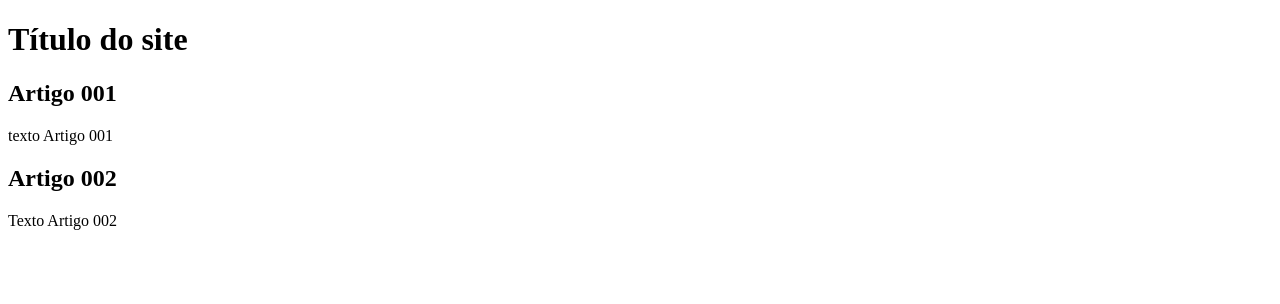
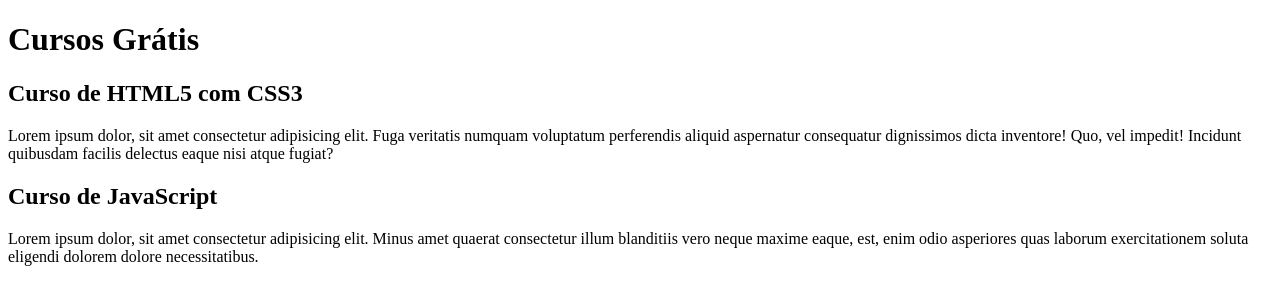
Before and after one commit to ThiagoMFarias/projeto-site, a plain HTML site: page index.htm in a window 1280 px wide. Drawn offline with Linux system fonts and the light colour scheme.

Commit message:
I started to write the content

```diff
--- a/index.htm
+++ b/index.htm
@@ -9,15 +9,15 @@
 <body>
     <main>
         <header>
-            <h1>Título do site</h1>
+            <h1>Cursos Grátis</h1>
         </header>
         <article>
-           <h2>Artigo 001</h2>
-           <p>texto Artigo 001</p>
+           <h2>Curso de HTML5 com CSS3</h2>
+           <p>Lorem ipsum dolor, sit amet consectetur adipisicing elit. Fuga veritatis numquam voluptatum perferendis aliquid aspernatur consequatur dignissimos dicta inventore! Quo, vel impedit! Incidunt quibusdam facilis delectus eaque nisi atque fugiat?</p>
         </article>
         <article>
-            <h2>Artigo 002</h2>
-            <p>Texto Artigo 002</p>
+            <h2>Curso de JavaScript</h2>
+            <p>Lorem ipsum dolor, sit amet consectetur adipisicing elit. Minus amet quaerat consectetur illum blanditiis vero neque maxime eaque, est, enim odio asperiores quas laborum exercitationem soluta eligendi dolorem dolore necessitatibus.</p>
         </article>
     </main>
 </body>
```
